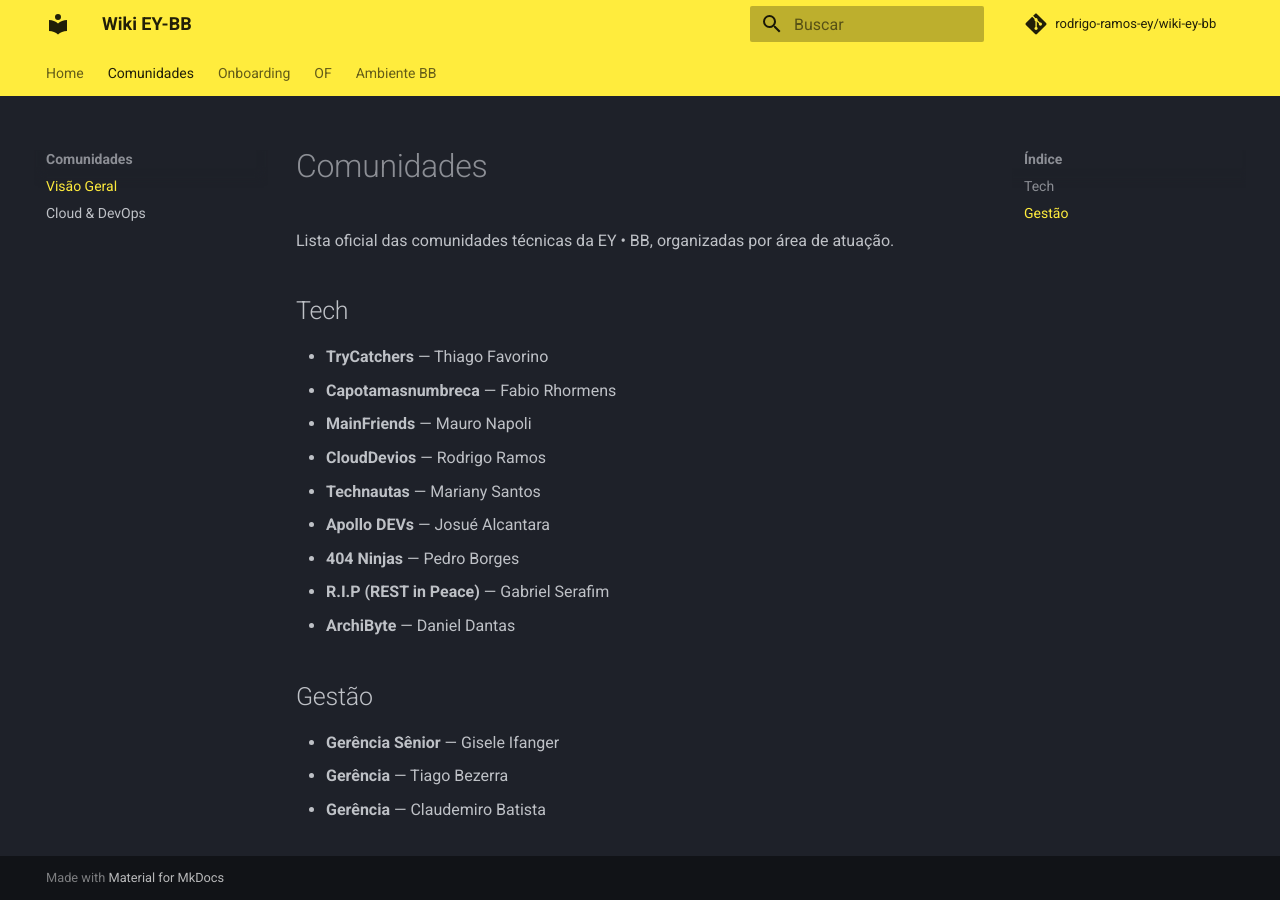
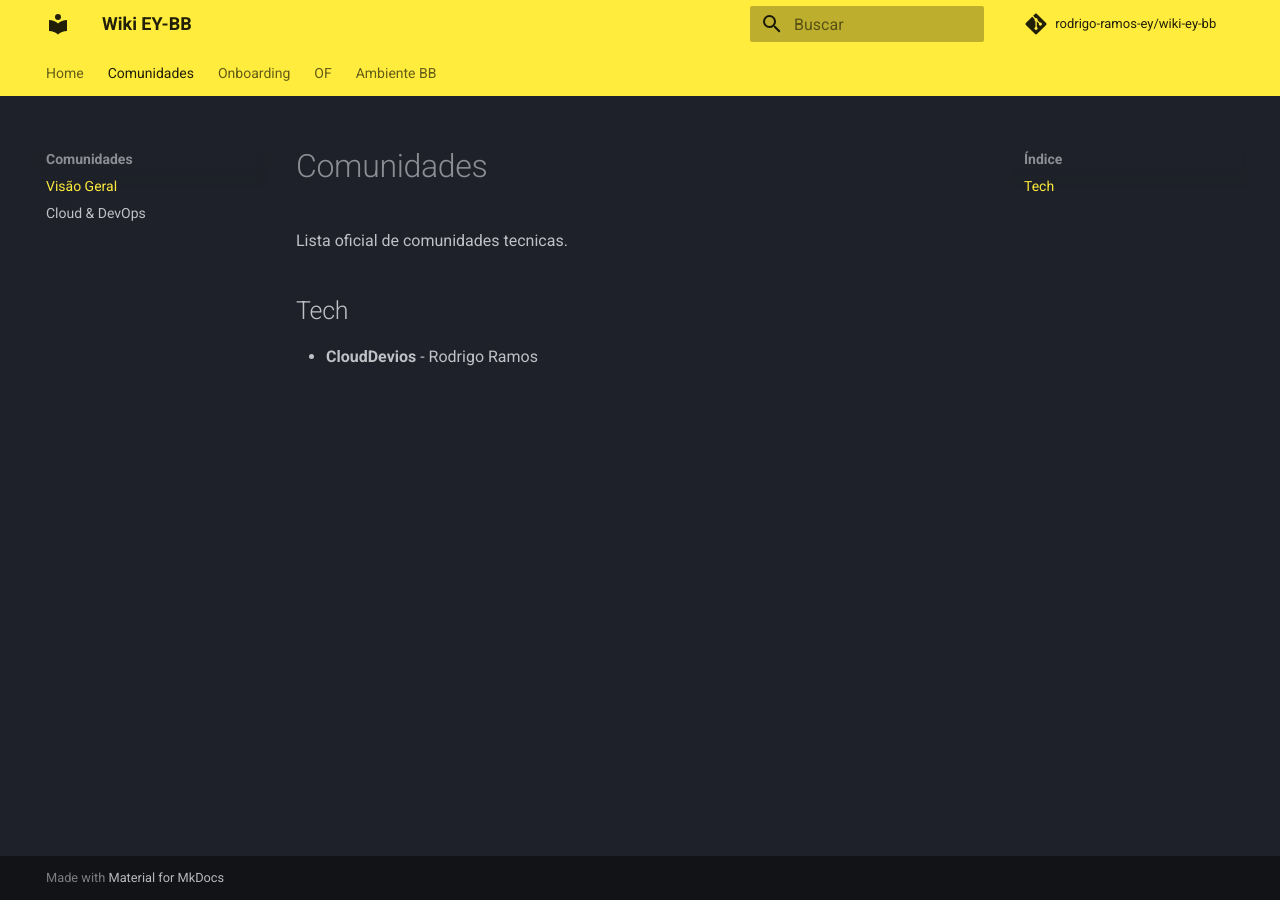
Before and after one commit to rodrigo-ramos-ey/wiki-ey-bb, an MkDocs documentation site: the page built from docs/comunidades/index.md, in a window 1280 px wide. Built offline with MkDocs 1.6.1 and Material for MkDocs 9.7.7, drawn with Linux system fonts in a browser that asks for light colours; comment, search, counter and statistics services are not loaded.

Commit message:
Corrige MkDocs e publica comunidades

```diff
--- a/docs/comunidades/index.md
+++ b/docs/comunidades/index.md
@@ -1,21 +1,7 @@
 # Comunidades
 
-Lista oficial das comunidades técnicas da EY • BB, organizadas por área de atuação.
+Lista oficial de comunidades tecnicas.
 
 ## Tech
 
-- **TryCatchers** — Thiago Favorino
-- **Capotamasnumbreca** — Fabio Rhormens
-- **MainFriends** — Mauro Napoli
-- **CloudDevios** — Rodrigo Ramos
-- **Technautas** — Mariany Santos
-- **Apollo DEVs** — Josué Alcantara
-- **404 Ninjas** — Pedro Borges
-- **R.I.P (REST in Peace)** — Gabriel Serafim
-- **ArchiByte** — Daniel Dantas
-
-## Gestão
-
-- **Gerência Sênior** — Gisele Ifanger
-- **Gerência** — Tiago Bezerra
-- **Gerência** — Claudemiro Batista
+- **CloudDevios** - Rodrigo Ramos
```
